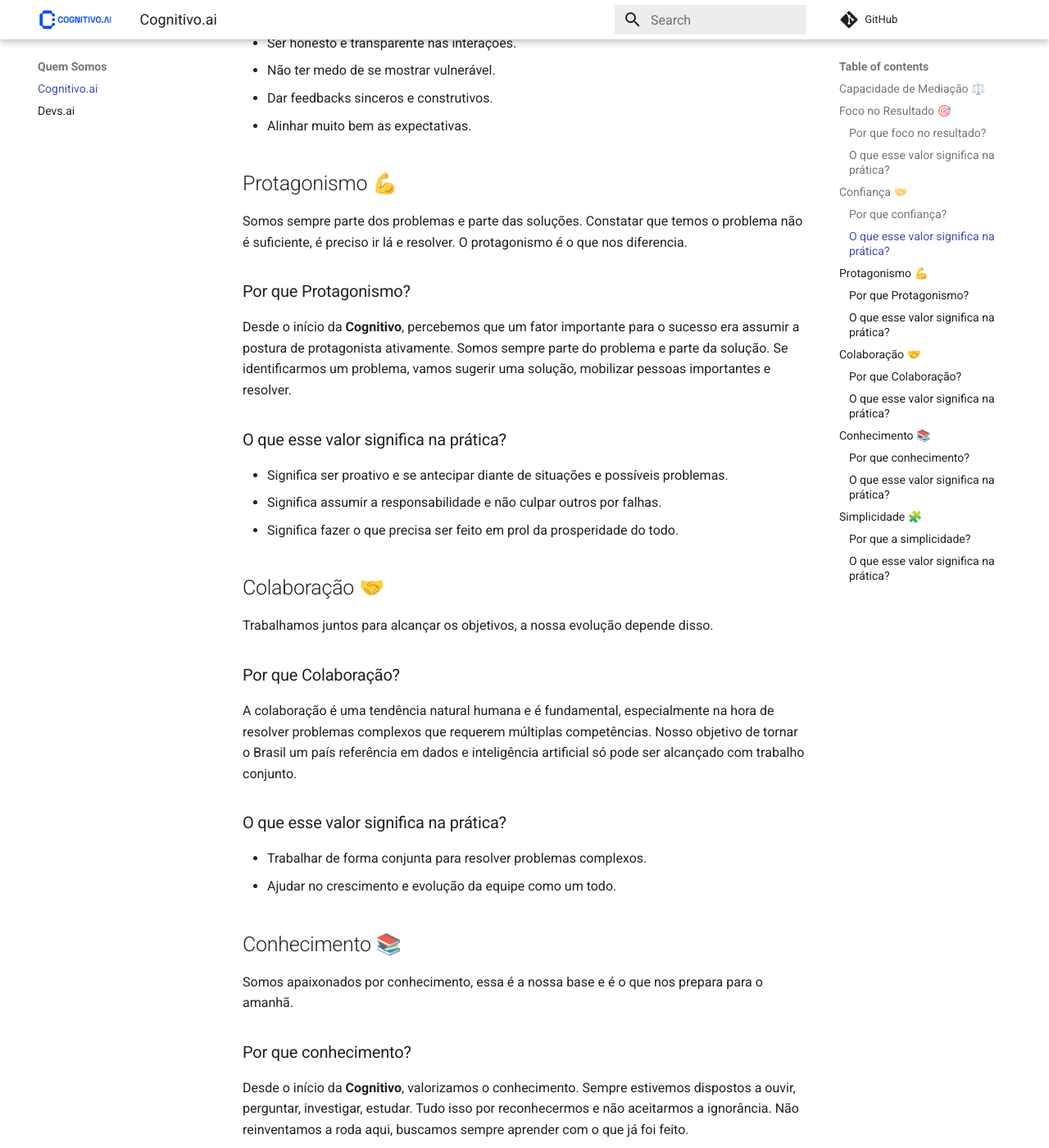
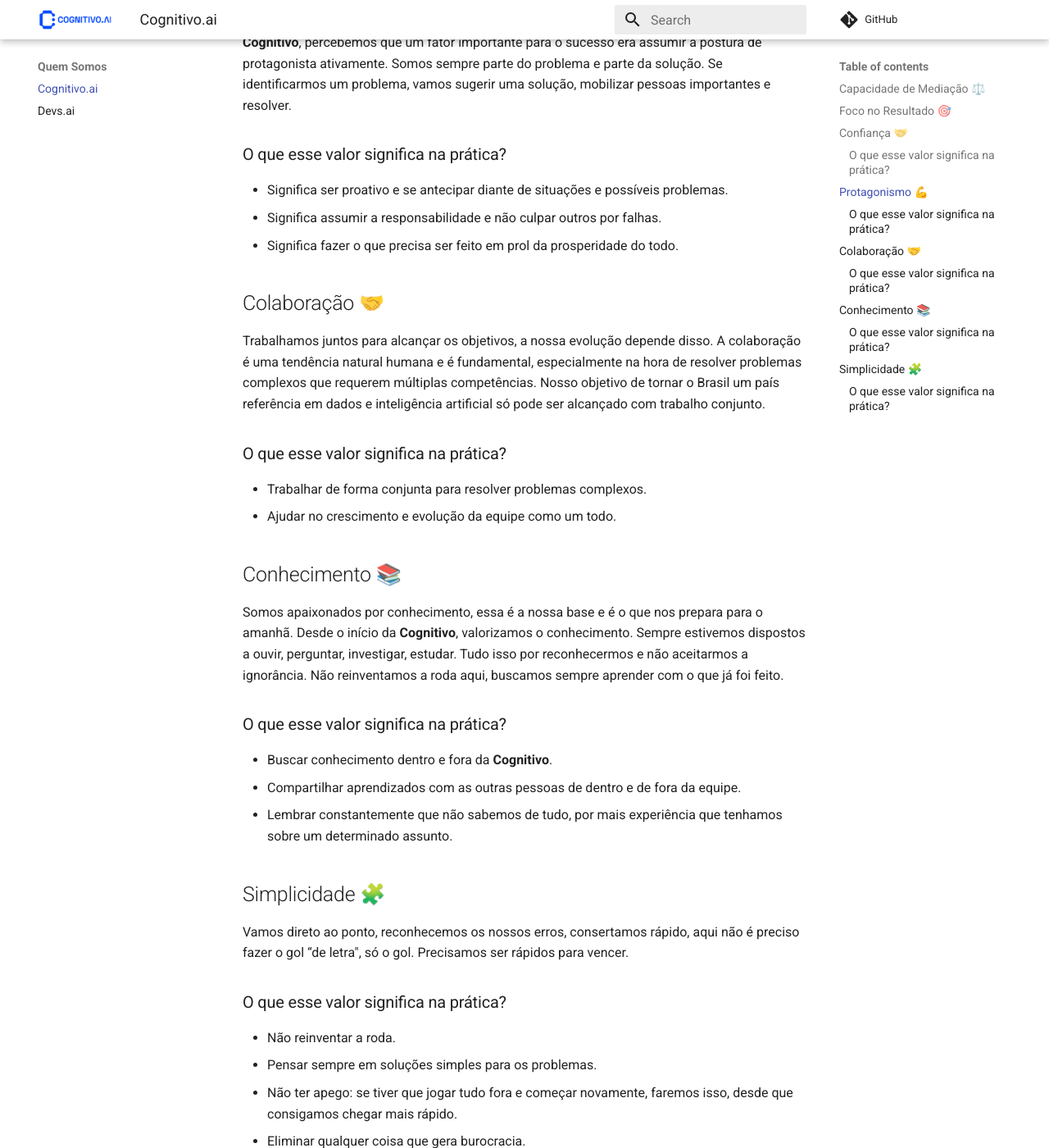
Before and after one commit to cognitivo/trilha-oficial-engenharia, an MkDocs documentation site: the page built from docs/About/cognitivo.md, in a window 1280 px wide and 1400 px high, scrolled down 1057 px. Shown: the whole window at 82% size. Built offline with MkDocs 1.6.1 and Material for MkDocs 9.7.7, drawn with Linux system fonts in a browser that asks for light colours; comment, search, counter and statistics services are not loaded; some of the changed text lies outside the part shown.

Commit message:
Update cognitivo.md

```diff
--- a/docs/About/cognitivo.md
+++ b/docs/About/cognitivo.md
@@ -4,18 +4,11 @@
 Fazemos sempre o que for melhor para os **clientes** (empresas e experts). Buscamos o equilíbrio constante entre as vontades e necessidades desses dois personagens. Esse equilíbrio nos faz acelerar as iniciativas de ambos os lados, aproximando o Brasil da nossa principal missão.
 
 ## Foco no Resultado 🎯
-Temos obsessão por resultados, esse é o nosso drive.
-
-### Por que foco no resultado?
-Nada substitui o lucro real. É a única forma de gerar perpetuidade. O foco no resultado representa o nosso pragmatismo que tem garantido a sobrevivência da empresa até aqui.
-
-### O que esse valor significa na prática?
-Significa ser objetivo e prático.
+Representa o nosso pragmatismo que tem garantido a sobrevivência da empresa até aqui. Somos sempre objetivos e práticos
 
 ## Confiança 🤝
 Somos extremamente confiáveis, isso é o que nos une.
 
-### Por que confiança?
 - Acreditamos que a moeda de troca mais importante em um relacionamento é a confiança.
 - Entendemos que a confiança permite que cada um admita a própria vulnerabilidade e se sinta à vontade sendo si mesmo.
 
@@ -27,10 +20,7 @@ Somos extremamente confiáveis, isso é o que nos une.
 - Alinhar muito bem as expectativas.
 
 ## Protagonismo 💪
-Somos sempre parte dos problemas e parte das soluções. Constatar que temos o problema não é suficiente, é preciso ir lá e resolver. O protagonismo é o que nos diferencia.
-
-### Por que Protagonismo?
-Desde o início da **Cognitivo**, percebemos que um fator importante para o sucesso era assumir a postura de protagonista ativamente. Somos sempre parte do problema e parte da solução. Se identificarmos um problema, vamos sugerir uma solução, mobilizar pessoas importantes e resolver.
+Somos sempre parte dos problemas e parte das soluções. Constatar que temos o problema não é suficiente, é preciso ir lá e resolver. O protagonismo é o que nos diferencia. Desde o início da **Cognitivo**, percebemos que um fator importante para o sucesso era assumir a postura de protagonista ativamente. Somos sempre parte do problema e parte da solução. Se identificarmos um problema, vamos sugerir uma solução, mobilizar pessoas importantes e resolver.
 
 ### O que esse valor significa na prática?
 - Significa ser proativo e se antecipar diante de situações e possíveis problemas.
@@ -38,20 +28,14 @@ Desde o início da **Cognitivo**, percebemos que um fator importante para o suce
 - Significa fazer o que precisa ser feito em prol da prosperidade do todo.
 
 ## Colaboração 🤝
-Trabalhamos juntos para alcançar os objetivos, a nossa evolução depende disso.
-
-### Por que Colaboração?
-A colaboração é uma tendência natural humana e é fundamental, especialmente na hora de resolver problemas complexos que requerem múltiplas competências. Nosso objetivo de tornar o Brasil um país referência em dados e inteligência artificial só pode ser alcançado com trabalho conjunto.
+Trabalhamos juntos para alcançar os objetivos, a nossa evolução depende disso. A colaboração é uma tendência natural humana e é fundamental, especialmente na hora de resolver problemas complexos que requerem múltiplas competências. Nosso objetivo de tornar o Brasil um país referência em dados e inteligência artificial só pode ser alcançado com trabalho conjunto.
 
 ### O que esse valor significa na prática?
 - Trabalhar de forma conjunta para resolver problemas complexos.
 - Ajudar no crescimento e evolução da equipe como um todo.
 
 ## Conhecimento 📚
-Somos apaixonados por conhecimento, essa é a nossa base e é o que nos prepara para o amanhã.
-
-### Por que conhecimento?
-Desde o início da **Cognitivo**, valorizamos o conhecimento. Sempre estivemos dispostos a ouvir, perguntar, investigar, estudar. Tudo isso por reconhecermos e não aceitarmos a ignorância. Não reinventamos a roda aqui, buscamos sempre aprender com o que já foi feito.
+Somos apaixonados por conhecimento, essa é a nossa base e é o que nos prepara para o amanhã. Desde o início da **Cognitivo**, valorizamos o conhecimento. Sempre estivemos dispostos a ouvir, perguntar, investigar, estudar. Tudo isso por reconhecermos e não aceitarmos a ignorância. Não reinventamos a roda aqui, buscamos sempre aprender com o que já foi feito.
 
 ### O que esse valor significa na prática?
 - Buscar conhecimento dentro e fora da **Cognitivo**.
@@ -59,10 +43,7 @@ Desde o início da **Cognitivo**, valorizamos o conhecimento. Sempre estivemos d
 - Lembrar constantemente que não sabemos de tudo, por mais experiência que tenhamos sobre um determinado assunto.
 
 ## Simplicidade 🧩
-Somos humildes, vamos direto ao ponto, reconhecemos os nossos erros, consertamos rápido, aqui não é preciso fazer o gol “de letra", só o gol. Precisamos ser rápidos para vencer.
-
-### Por que a simplicidade?
-É o caminho mais rápido.
+Vamos direto ao ponto, reconhecemos os nossos erros, consertamos rápido, aqui não é preciso fazer o gol “de letra", só o gol. Precisamos ser rápidos para vencer.
 
 ### O que esse valor significa na prática?
 - Não reinventar a roda.
```
